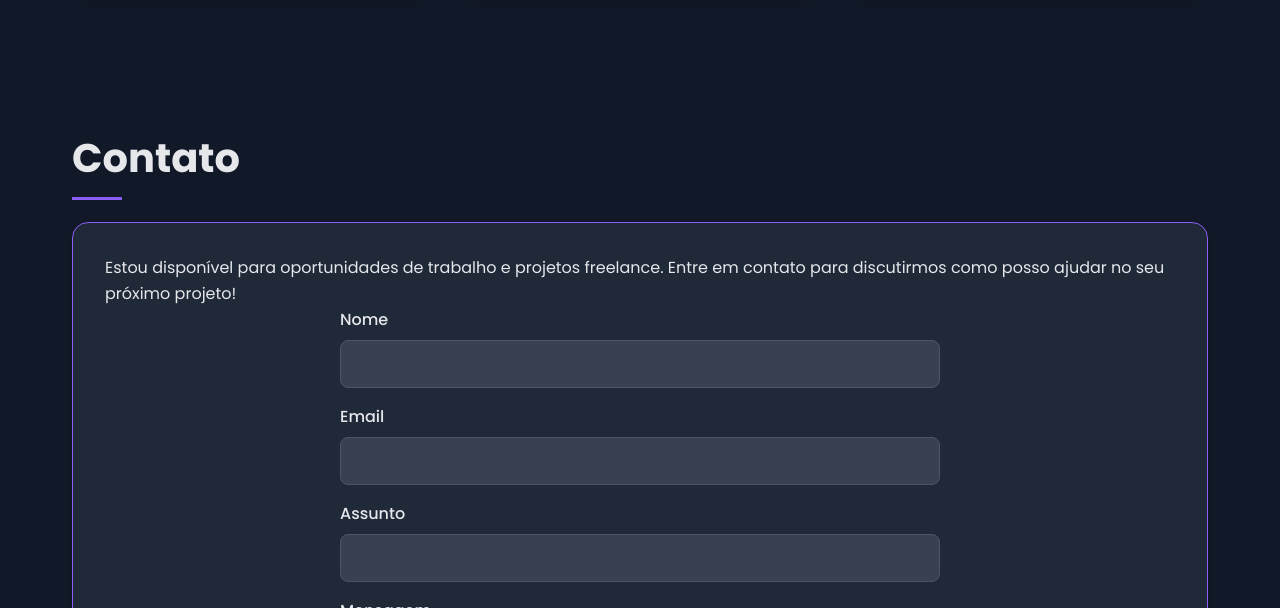
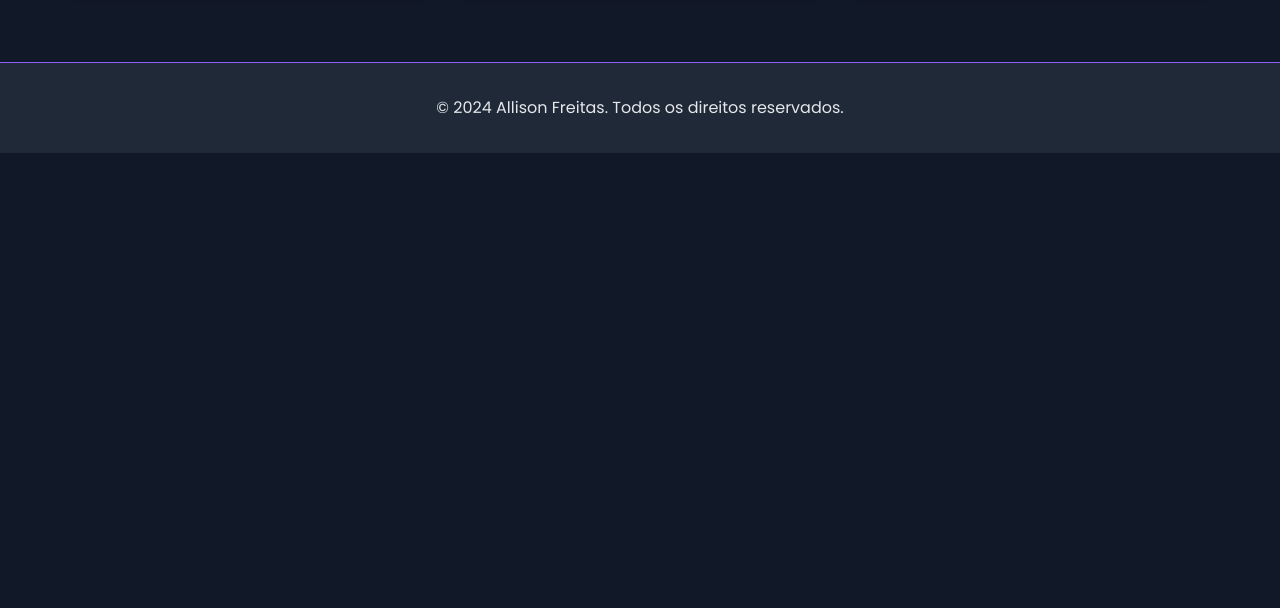
Before and after one commit to Allisonfreittass/allisonfreittass.github.io, a plain HTML site: page index.html in a window 1280 px wide. Shown: the part 2192-2800 px from the top of the page. After the commit the page ends 2345 px from the top, so only its background shows below. Drawn offline with Linux system fonts and the light colour scheme.

Commit message:
adicionando melhorias

```diff
--- a/index.html
+++ b/index.html
@@ -28,7 +28,6 @@
                     <li><a href="#home">Início</a></li>
                     <li><a href="#about">Sobre</a></li>
                     <li><a href="#projects">Projetos</a></li>
-                    <li><a href="#contact">Contato</a></li>
                 </ul>
             </div>
         </div>
@@ -51,7 +50,6 @@
                             <i class="fab fa-linkedin"></i> LinkedIn
                         </a>
                     </div>
-                    <a href="#contact" class="btn btn-primary">Entre em Contato</a>
                 </div>
             </div>
         </section>
@@ -175,34 +173,6 @@
                 </div>
             </div>
         </section>
-
-        <section id="contact" class="section contact">
-            <div class="container">
-                <h2 class="section-title">Contato</h2>
-                <div class="card">
-                    <p>Estou disponível para oportunidades de trabalho e projetos freelance. Entre em contato para discutirmos como posso ajudar no seu próximo projeto!</p>
-                    <form id="contactForm" class="contact-form">
-                        <div class="form-group">
-                            <label for="name">Nome</label>
-                            <input type="text" id="name" name="name" required>
-                        </div>
-                        <div class="form-group">
-                            <label for="email">Email</label>
-                            <input type="email" id="email" name="email" required>
-                        </div>
-                        <div class="form-group">
-                            <label for="subject">Assunto</label>
-                            <input type="text" id="subject" name="subject" required>
-                        </div>
-                        <div class="form-group">
-                            <label for="message">Mensagem</label>
-                            <textarea id="message" name="message" required></textarea>
-                        </div>
-                        <button type="submit" class="btn btn-primary">Enviar Mensagem</button>
-                    </form>
-                </div>
-            </div>
-        </section>
     </main>
 
     <footer class="footer">
```
